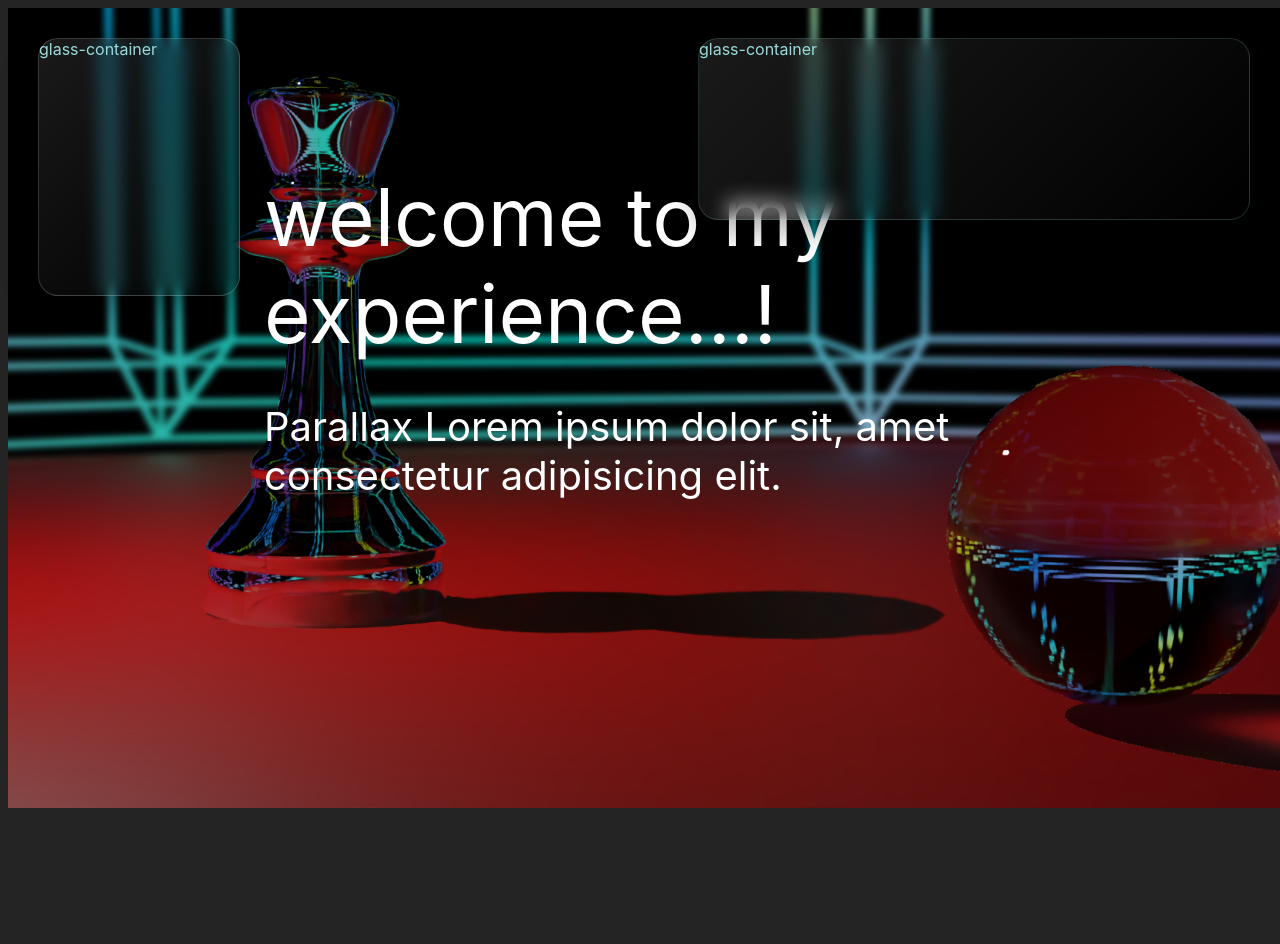
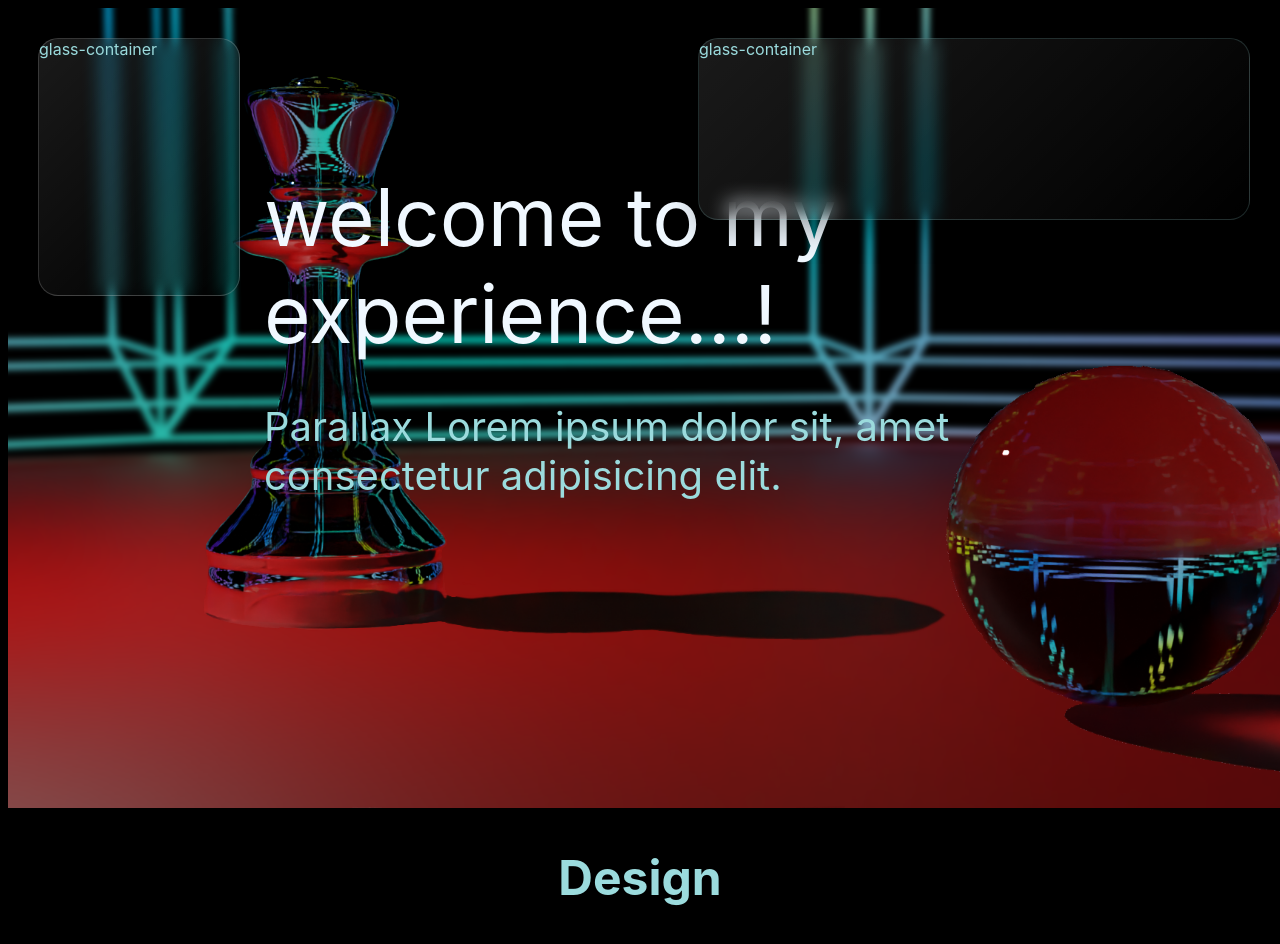
Before and after one commit to MKuART/portfolio, a React (Vite) app in the folder frontend/: page / in a window 1280 px wide. Shown: the top 944 px of the page. Before the commit the page ends 816 px from the top, so only its background shows below. Built offline with nearby package versions, Linux system fonts and the light colour scheme.

Commit message:
eyes fixed, section03, purge legancy.css

```diff
--- a/frontend/src/App.css
+++ b/frontend/src/App.css
@@ -1,9 +1,11 @@
 #root {
+
+  margin: 0 auto;
+  color: aliceblue;
 /*   margin: 0 auto;
   padding: 0rem;
   width: 100%;
   background-color: darkblue; */
-  width: 100vw;
-  height: 100vh;
+
 /*   overflow: hidden; */
 }
--- a/frontend/src/App.jsx
+++ b/frontend/src/App.jsx
@@ -4,6 +4,7 @@ import React, { useEffect } from 'react';
 import Parallax from './components/Parallax'
 import LeftNav from './components/navbar/LeftNav'
 import RightNav from './components/navbar/RightNav'
+import SectionTwo from './components/sectionTwo';
 
 function App() {
 
@@ -12,6 +13,7 @@ function App() {
     <>
     <LeftNav/><RightNav/>
     <Parallax/>
+    <SectionTwo/>
 
     </>
   )
--- a/frontend/src/components/Parallax.jsx
+++ b/frontend/src/components/Parallax.jsx
@@ -9,11 +9,11 @@ const Parallax = () => {
             <div  className='text'>welcome to my experience...!
             <p className='text-p'>Parallax Lorem ipsum dolor sit, amet consectetur adipisicing elit.</p></div>
         </div>
-        <div className='section2'>
-          <div className='eyes'>
-          <div className='eyeL'></div><div className='eyeR '></div>
-          </div>
+        <div className='section3'>
+        <div className='eyes01'>
+        <div className='eyeL01'></div><div className='eyeR01'></div>
         </div>
+    </div>
     </div>
   )
 }
--- /dev/null
+++ b/frontend/src/components/SectionTwo.css
@@ -0,0 +1,16 @@
+.section2 {
+    --black-bg: rgba(0,0,0,1);
+    --text-whihte: rgba(255,255,255,1);
+    --cyan-text:  rgb(155, 219, 221, 1);
+    background: var(--black-bg);
+    width: 100%;
+    min-height: 100vh;
+    position: relative;
+    transform-style: preserve-3d;
+}
+
+h2 {
+    text-align: center;
+    font-size: 3rem;
+    color: var(--cyan-text);
+}
--- /dev/null
+++ b/frontend/src/components/SectionTwo.jsx
@@ -0,0 +1,19 @@
+import React from 'react'
+import './SectionTwo.css'
+
+function SectionTwo() {
+  return (
+    <div className='section2'>
+      <h2>Design</h2>
+
+    </div>
+  )
+}
+
+export default SectionTwo
+
+/**
+ *  <div className='eyes'>
+        <div className='eyeL'></div><div className='eyeR '></div>
+    </div>
+ */
--- a/frontend/src/components/navbar/LeftNav.css
+++ b/frontend/src/components/navbar/LeftNav.css
@@ -1,4 +1,8 @@
 .glass-left{
+    --cyan-text:  rgb(155, 219, 221, 1);
+    --cyan-border:  rgb(155, 219, 221, 0.18);
+    --black-bg: rgba(0,0,0,1);
+    color: var(--cyan-text);
     position: absolute;
 /*     background-color: aqua; */
     margin: 30px;
--- a/frontend/src/components/navbar/RightNav.css
+++ b/frontend/src/components/navbar/RightNav.css
@@ -1,6 +1,9 @@
 .glass-right{
     --cyan-text:  rgb(155, 219, 221, 1);
     --cyan-border:  rgb(155, 219, 221, 0.18);
+    --black-bg: rgba(0,0,0,1);
+    color: var(--cyan-text);
+
     position: fixed;
 /*     background-color: aqua; */
     right: 0px;
--- a/frontend/src/components/parallax.css
+++ b/frontend/src/components/parallax.css
@@ -1,10 +1,9 @@
 .body{
-    --text-whihte: rgba(255,255,255,1);
+    --text-white: rgba(255,255,255,1);
     --black-bg: rgba(0,0,0,1);
     --cyan-text:  rgb(155, 219, 221, 1);
     width: 100vw;
     height: 100vh;
-    margin: 0;
     background: var(--black-bg);
     perspective: 1px;
     transform-style: preserve-3d;
@@ -17,7 +16,7 @@
     overflow-y: scroll;
 */
 
-.section1, .section2 {
+.section1, .section3 {
     width: 100%;
     min-height: 100vh;
     position: relative;
@@ -53,6 +52,7 @@
 }
 
 .text-p{
+    color: var(--cyan-text);
     position: relative;
     z-index: -1;
     font-size: 2.5rem;
@@ -95,29 +95,30 @@
 
 
 
-.section2 {
+.section3 {
     background: var(--black-bg);
 
 }
-.eyeL, .eyeR {
-    background-color: var(--text-whihte);
+.eyeL01, .eyeR01 {
+    background-color: var(--text-white);
     height: 150px;
     width: 150px;
     border-radius: 50%;
-    border: 20px solid rgba(255, 255, 255, 0.5);
+    border: 5px solid rgba(255, 255, 255, 0.5);
     box-sizing: border-box;
     cursor: pointer;
+
 }
-.eyes{
+.eyes01{
     padding-left: 15%;
-    margin-top: 200px;
+    margin-top: 300px;
     display: flex;
     font-size: 3rem;
     position: fixed;
 }
-.eyeL::after, .eyeR::after {
+.eyeL01::after, .eyeR01::after {
     content: '';
-    background-color: black;
+    background-color: var(--black-bg);
     border-radius: 50%;
     height: 50px;
     width: 50px;
--- a/frontend/src/index.css
+++ b/frontend/src/index.css
@@ -1,14 +1,13 @@
 :root {
+  --cyan-text:  rgb(155, 219, 221, 1);
+  --cyan-border:  rgb(155, 219, 221, 0.18);
+  --black-bg: rgba(0,0,0,1);
+  margin: 0 auto;
+  color: aliceblue;
+  background-color: var(--black-bg);
   font-family: Inter, system-ui, Avenir, Helvetica, Arial, sans-serif;
 
   font-weight: 400;
 
-  color-scheme: light dark;
-  color: rgb(155, 219, 221);
-  background-color: #242424;
 
-  font-synthesis: none;
-  text-rendering: optimizeLegibility;
-  -webkit-font-smoothing: antialiased;
-  -moz-osx-font-smoothing: grayscale;
 }
```
